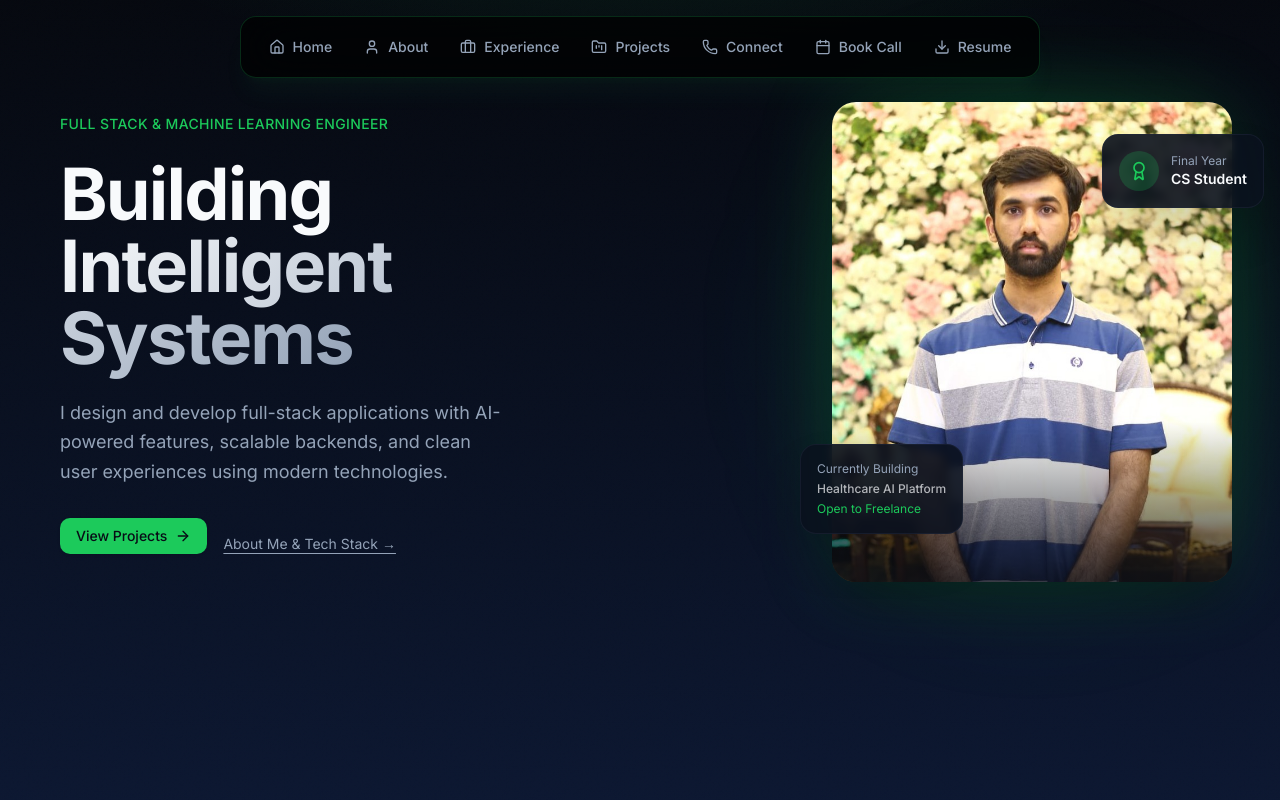
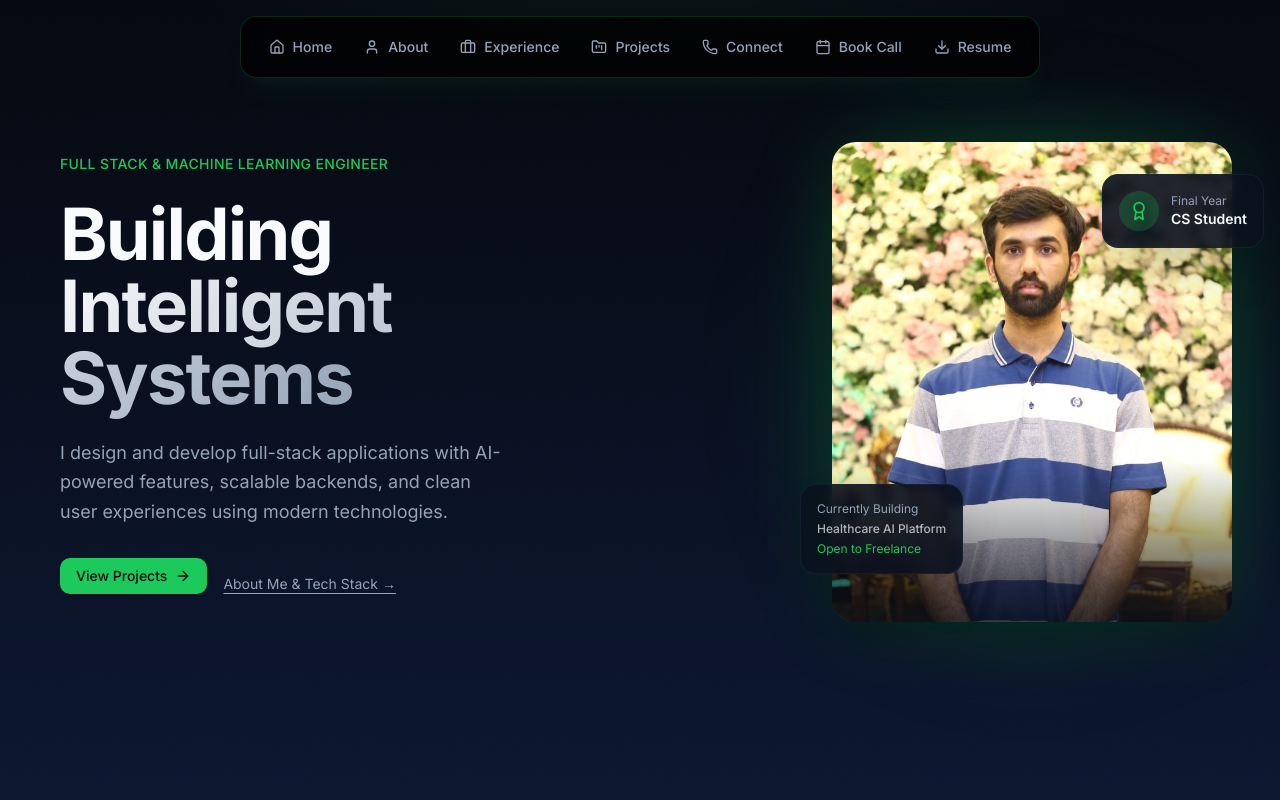
Before and after one commit to abdulmoiz248/Abdul-Moiz, a Next.js app: page / in a window 1280 px wide. Shown: the top 800 px of the page. Built offline with nearby package versions, Linux system fonts and the light colour scheme; no server answers.

Commit message:
fixed x scroll issues

```diff
--- a/src/app/layout.tsx
+++ b/src/app/layout.tsx
@@ -21,7 +21,7 @@ export default function RootLayout({
 
       <meta name="google-site-verification" content="T6KEfvY5mg61yDcFbDKpQCYP_4-yBhpBp51u4_IQn20" />
       </head>
-      <body className="overflow-x-hidden">
+      <body >
         <Analytics/>
         <CustomScrollbar/>
         <Header/>
--- a/src/components/Education/Education.tsx
+++ b/src/components/Education/Education.tsx
@@ -4,7 +4,7 @@ import { events } from '@/data/education'
 
 const EducationSection = () => {
   return (
-    <section id="education" className="relative min-h-screen bg-background py-20">
+    <section id="education" className="relative min-h-screen overflow-x-hidden bg-background py-20">
       {/* Background effects */}
       <div className="pointer-events-none absolute inset-0 overflow-hidden">
         <div className="absolute left-1/4 top-1/4 h-[500px] w-[500px] rounded-full bg-accent/5 blur-[120px]" />
--- a/src/components/Hero/Hero.tsx
+++ b/src/components/Hero/Hero.tsx
@@ -15,7 +15,7 @@ const HeroSection = () => {
   return (
   <section
   id="home"
-   className="relative min-h-screen bg-black gradient-dark noise-overlay overflow-hidden pt-24 sm:pt-0">
+   className="relative min-h-screen bg-black gradient-dark noise-overlay overflow-hidden pt-20 sm:pt-10">
 
    {/* Radial glow effect */}
       <div className="absolute inset-0 gradient-radial-glow" />
--- a/src/components/Projects/Projects.tsx
+++ b/src/components/Projects/Projects.tsx
@@ -8,7 +8,7 @@ import Link from 'next/link'
 
 const ProjectsSection = () => {
   return (
-    <section id="projects" className="relative bg-background py-24">
+    <section id="projects" className="relative overflow-x-hidden bg-background py-24">
       {/* Background effects */}
       <div className="pointer-events-none absolute inset-0 overflow-hidden">
         <div className="absolute right-0 top-1/4 h-[600px] w-[600px] rounded-full bg-accent/5 blur-[150px]" />
```
